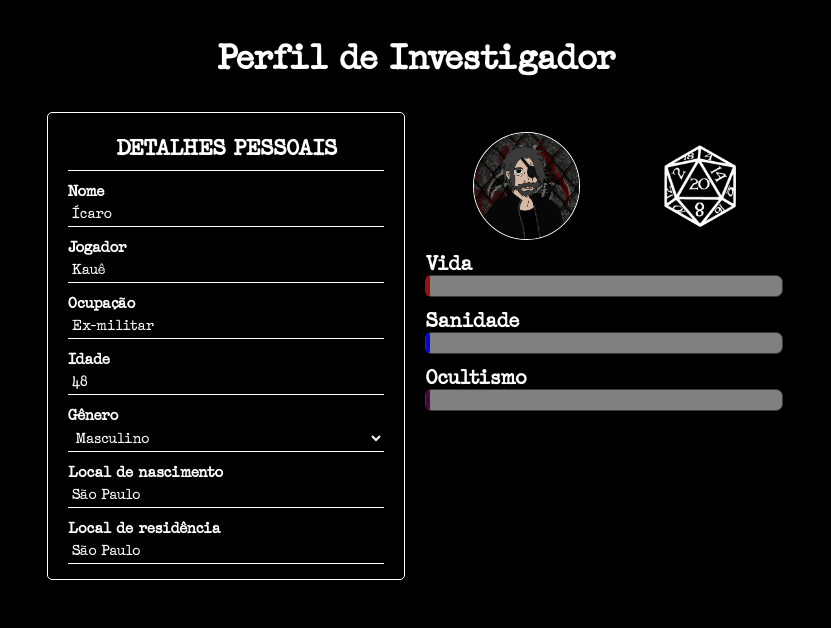
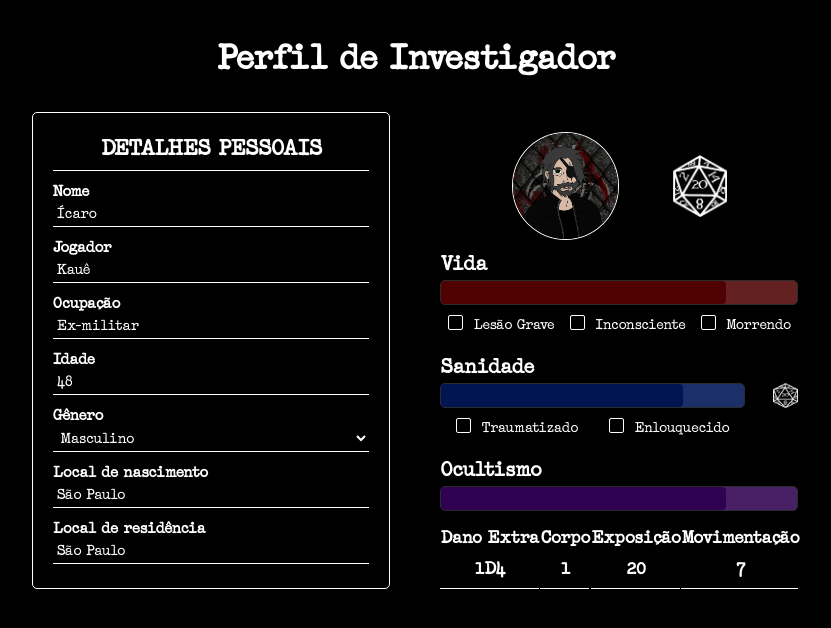
Before and after one commit to kaueolivr/rpg-character-sheet, a plain HTML site: page index.html in a window 1280 px wide. Shown: the whole page, without its empty margins (225-1056 px from the left). Drawn offline with Linux system fonts and the light colour scheme.

Commit message:
Update character basic data

```diff
--- a/index.html
+++ b/index.html
@@ -13,13 +13,13 @@
             <h2 class="title">DETALHES PESSOAIS</h2>
             <div class="inputs">
                 <h3>Nome</h3>
-                <input class ="inputs" type="text" name="name" value="Ícaro">
+                <input class ="inputs" type="text" id="name" name="name" value="Ícaro">
                 <h3>Jogador</h3>
-                <input class ="inputs" type="text" name="player" value="Kauê">
+                <input class ="inputs" type="text" id="player" name="player" value="Kauê">
                 <h3>Ocupação</h3>
-                <input class ="inputs" type="text" name="ocupation" value="Ex-militar">
+                <input class ="inputs" type="text" id="ocupation" name="ocupation" value="Ex-militar">
                 <h3>Idade</h3>
-                <input class ="inputs" type="text" name="age" value="48">
+                <input class ="inputs" type="text" id="age" name="age" value="48">
                 <h3>Gênero</h3>
                 <select class ="inputs" id="gender" name="gender">
                     <option value="male">Masculino</option>
@@ -27,15 +27,15 @@
                     <option value="other">Outro</option>
                 </select>
                 <h3>Local de nascimento</h3>
-                <input class ="inputs" type="text" name="" value="São Paulo">
+                <input class ="inputs" type="text" id="birthplace" name="birthplace" value="São Paulo">
                 <h3>Local de residência</h3>
-                <input class ="inputs" type="text" name="" value="São Paulo">
+                <input class ="inputs" type="text" id="place-residence" name="place-residence" value="São Paulo">
             </div>
         </div>
         <div class="character">
             <div class="character-header">
                 <img class="character-image" src="images/icaro.png" style="width: 30%; height: 30%;">
-                <img class="dice-image" src="images/dice.png" style="width: 20%; height: 20%;">
+                <img class="dice-image" src="images/dice.png" style="width: 15%; height: 15%;">
             </div>
 
             <div class="bars">
@@ -43,15 +43,74 @@
                 <div id="life">
                     <div id="actual-life"></div>
                 </div>
+                <div class="checkboxes">
+                    <form>
+                        <div class="checkbox-container">
+                            <input type="checkbox" id="serious-damage" value="serious-damage">
+                            <label for="serious-damage">Lesão Grave</label>
+                            <span class="checkmark"></span>
+                        </div>
+                        <div class="checkbox-container">
+                            <input type="checkbox" id="unconscious" value="unconscious">
+                            <label for="unconscious">Inconsciente</label>
+                            <span class="checkmark"></span>
+                        </div>
+                        <div class="checkbox-container">
+                            <input type="checkbox" id="dying" value="dying">
+                            <label for="dying">Morrendo</label>
+                            <span class="checkmark"></span>
+                        </div>
+                    </form>
+                </div>
                 <h3>Sanidade</h3>
-                <div id="sanity">
-                    <div id="actual-sanity"></div>
+                <div class="sanity">
+                    <div id="sanity">
+                        <div id="actual-sanity"></div>
+                    </div>
+                    <img class="dice-sanity" src="/images/dice.png" style="width: 25px; height: 25px;">
+                </div>
+                <div class="checkboxes">
+                    <form>
+                        <div class="checkbox-container">
+                            <input type="checkbox" id="traumatized" value="traumatized">
+                            <label for="traumatized">Traumatizado</label>
+                            <span class="checkmark"></span>
+                        </div>
+                        <div class="checkbox-container">
+                            <input type="checkbox" id="crazed" value="crazed">
+                            <label for="crazed">Enlouquecido</label>
+                            <span class="checkmark"></span>
+                        </div>
+                    </form>
                 </div>
                 <h3>Ocultismo</h3>
                 <div id="occultism">
                     <div id="actual-occultism"></div>
                 </div>
             </div>
+
+            <div class="secundary-attributes">
+                <div class="extra-damage">
+                    <h3>Dano Extra
+                        <p>1D4</p>
+                    </h3>
+                </div>
+                <div class="body">
+                    <h3>Corpo
+                        <p>1</p>
+                    </h3>
+                </div>
+                <div class="exposure">
+                    <h3>Exposição
+                        <p>20</p1>
+                    </h3>
+                </div>
+                <div class="movimentation">
+                    <h3>Movimentação
+                        <p>7</p1>
+                    </h3>
+                </div>
+            </div>
         </div>
     </div>
 </body>
--- a/style.css
+++ b/style.css
@@ -6,11 +6,6 @@
 @keyframes rollDice {
     from {transform: rotate(0deg);}
     to {transform: rotate(360deg);}
-}
-
-@keyframes progress {
-    from {width: 1%;}
-    to {width: 100%;}
 }
 
 * {
@@ -35,12 +30,6 @@ h3 {
     margin: 10px 0px 0px;
 }
 
-img {
-    width: 100%;
-    height: 100%;
-    margin: 0px 30px;
-}
-
 input:focus {
     outline: none;
 }
@@ -62,11 +51,11 @@ select:focus {
 .personal-details {
     width: 40%;
     height: auto;
-    padding: 20px 20px 15px 20px;
+    padding: 20px 20px 0px 20px;
     border: 1px solid white;
     border-radius: 5px;
     font-size: 12px;
-    margin-right: 20px;
+    margin-right: 50px;
 }
 
 .title {
@@ -111,36 +100,143 @@ input.inputs, select.inputs {
     animation: rollDice 3s;
 }
 
+.bars h3 {
+    margin-bottom: 5px;
+}
+
 #life, #sanity, #occultism {
     width: 100%;
-    background-color: gray;
-    border: 1px solid rgb(58, 57, 57);
-    border-radius: 7px;
+    height: 25px;
+    border: 1px solid rgb(44, 44, 44);
+    border-radius: 5px;
+}
+
+#life {
+    background-color: rgb(99, 33, 33);
+}
+
+#sanity {
+    background-color: rgb(28, 47, 104);
+    width: 85%;
+}
+
+#occultism {
+    background-color: rgb(73, 32, 102);
 }
 
 #actual-life {
-    width: 1%;
-    height: 20px;
-    background-color: rgb(151, 17, 17);
-    animation: progress 3s;
+    width: 80%;
+    height: 100%;
+    background-color: rgb(80, 1, 1);
     border: 1px solid transparent;
-    border-radius: 7px;
+    border-radius: 4px;
 }
 
 #actual-sanity {
-    width: 1%;
-    height: 20px;
-    background-color: rgb(8, 8, 204);
-    animation: progress 3s;
+    width: 80%;
+    height: 100%;
+    background-color: rgb(0, 21, 82);
     border: 1px solid transparent;
-    border-radius: 7px;
+    border-radius: 4px;
 }
 
 #actual-occultism {
-    width: 1%;
-    height: 20px;
-    background-color: rgb(65, 8, 65);
-    animation: progress 3s;
+    width: 80%;
+    height: 100%;
+    background-color: rgb(48, 1, 81);
     border: 1px solid transparent;
-    border-radius: 7px;
+    border-radius: 4px;
 }
+
+.checkboxes {
+    width: 100%;
+    margin-top: 10px;
+    margin-bottom: 20px;
+}
+
+.checkboxes div {
+    display: flex;
+    align-items: center;
+}
+
+.checkboxes form {
+    display: flex;
+    justify-content: space-around;
+}
+
+.checkboxes label {
+    font-size: 13px;
+    margin-left: 25px;
+    cursor: pointer;
+}
+
+.checkbox-container {
+    display: block;
+    position: relative;
+    cursor: pointer;
+}
+
+.checkboxes input {
+    position: absolute;
+    opacity: 0;
+    height: 0;
+    width: 0;
+    cursor: pointer;
+}
+
+.checkmark {
+    position: absolute;
+    top: 0;
+    left: 0;
+    height: 15px;
+    width: 15px;
+    background-color: black;
+    border: 1px solid white;
+    border-radius: 2px;
+}
+
+.checkmark::after {
+    content: "";
+    position: absolute;
+    display: none;
+}
+
+.checkbox-container input:checked ~ .checkmark::after  {
+    display: block;
+}
+
+.checkbox-container .checkmark::after {
+    left: 4px;
+    top: 0px;
+    width: 4px;
+    height: 8px;
+    border: solid white;
+    border-width: 0 2px 2px 0;
+    transform: rotate(45deg);
+}
+
+.sanity {
+    display: flex;
+    justify-content: space-between;
+}
+
+.sanity ~ .checkboxes {
+    width: 85%;
+}
+
+.secundary-attributes {
+    display: flex;
+    justify-content: space-between;
+    margin-top: 5px;
+}
+
+.secundary-attributes h3 {
+    font-size: 16px;
+    text-align: center;
+}
+
+.secundary-attributes p {
+    margin-top: 10px;
+    padding-bottom: 10px;
+    border-bottom: 1px solid white;
+}
```
